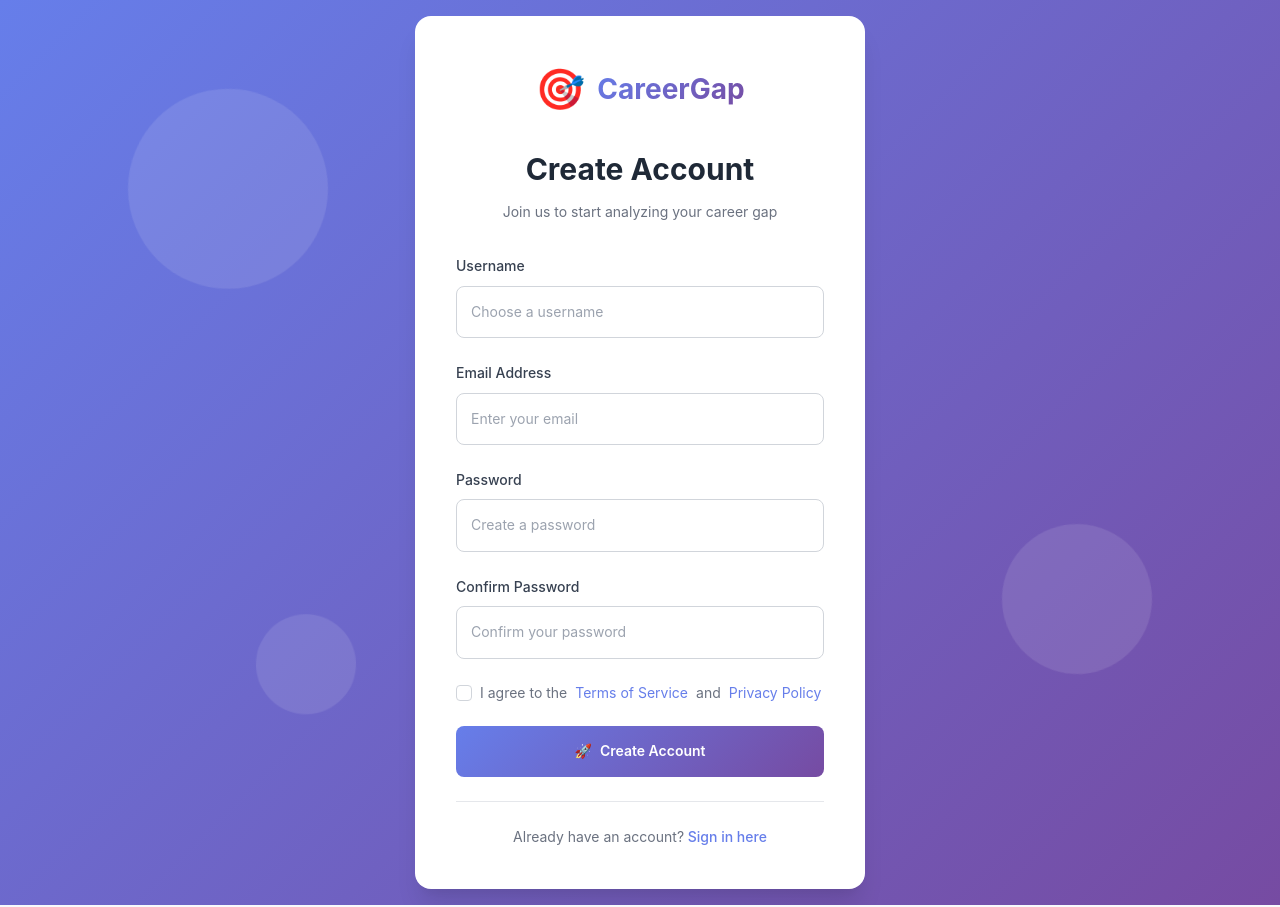
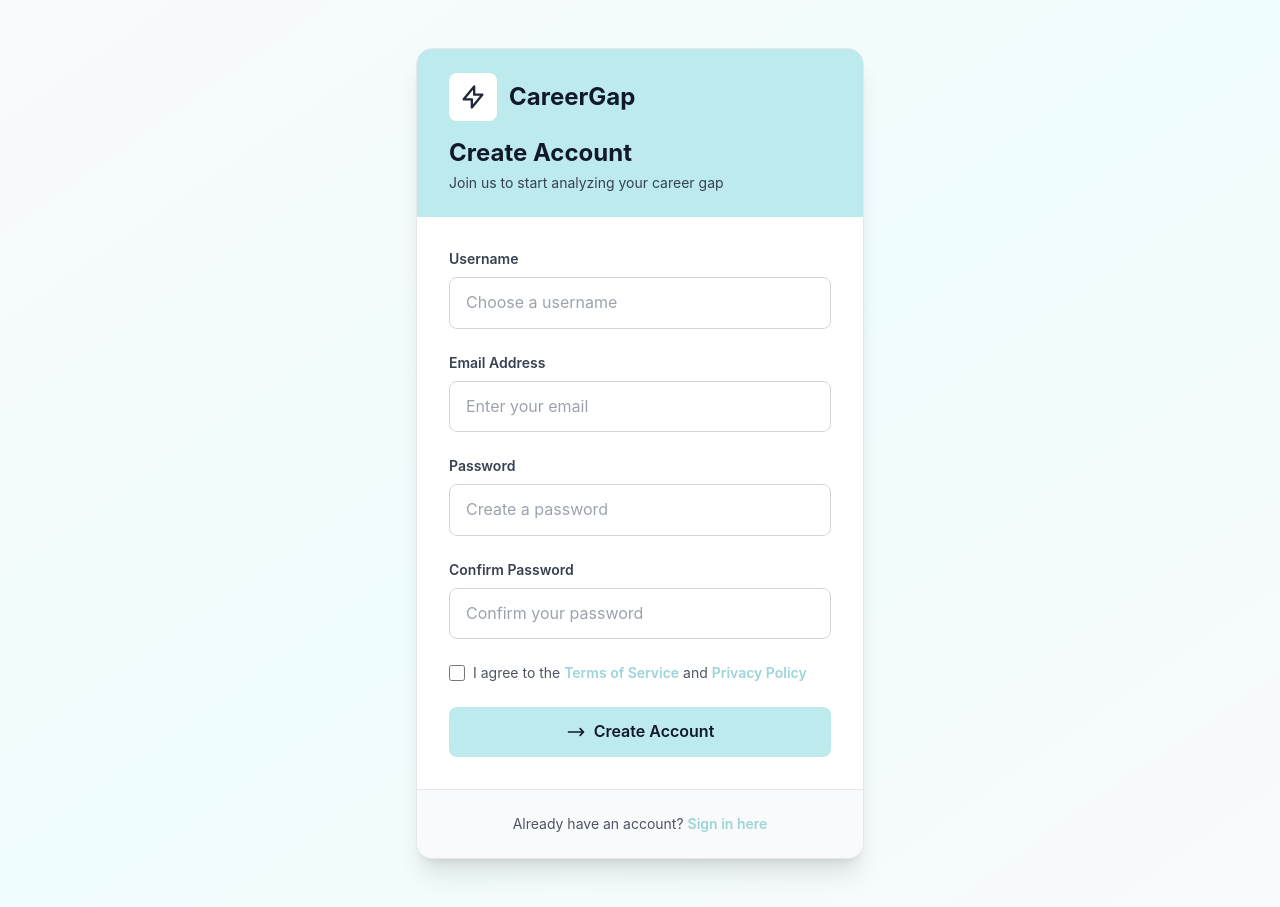
Before and after one commit to mauryamithilesh2/Ai-career-gap, a React (Create React App) app in the folder frontend/: page /register in a window 1280 px wide. Built offline with nearby package versions, Linux system fonts and the light colour scheme.

Commit message:
add css to  register

```diff
--- a/frontend/src/components/Register.js
+++ b/frontend/src/components/Register.js
@@ -1,7 +1,6 @@
 import React, { useState } from "react";
 import { useNavigate, Link } from "react-router-dom";
 import { authAPI } from "../api/api";
-import "./Register.css";
 
 function Register() {
     const [formData, setFormData] = useState({
@@ -46,13 +45,9 @@ function Register() {
     const handleRegister = async (e) => {
         e.preventDefault();
         setError('');
-
-        if (!validateForm()) {
-            return;
-        }
+        if (!validateForm()) return;
 
         setLoading(true);
-
         try {
             await authAPI.register({
                 username: formData.username,
@@ -61,65 +56,107 @@ function Register() {
                 password_confirm: formData.confirmPassword
             });
             setSuccess(true);
-            setTimeout(() => {
-                navigate('/login');
-            }, 2000);
+            setTimeout(() => navigate('/login'), 2000);
         } catch (err) {
-            // setError(err.response?.data?.detail || err.response?.data?.message || 'Registration failed. Please try again.');
             const data = err.response?.data;
-
             if (data?.username) setError(data.username[0]);
             else if (data?.email) setError(data.email[0]);
             else if (data?.password) setError(data.password[0]);
             else if (data?.non_field_errors) setError(data.non_field_errors[0]);
             else if (typeof data === 'string') setError(data);
             else setError('Registration failed. Please try again.');
-
         } finally {
             setLoading(false);
         }
     };
 
+    // Success message card
     if (success) {
         return (
-            <div className="register-container">
-                <div className="register-card">
-                    <div className="success-message">
-                        <div className="success-icon">✅</div>
-                        <h2>Registration Successful!</h2>
-                        <p>Your account has been created successfully. Redirecting to login...</p>
-                    </div>
+            <div className="min-h-screen bg-gradient-to-br from-gray-50 via-primary-50 to-gray-50 flex items-center justify-center px-4 py-12">
+                <div className="bg-white rounded-2xl shadow-xl border border-gray-200 w-full max-w-md px-8 py-10 text-center">
+                    <svg
+                        className="w-16 h-16 mx-auto text-green-500 mb-4"
+                        fill="none"
+                        stroke="currentColor"
+                        viewBox="0 0 24 24"
+                    >
+                        <path
+                            strokeLinecap="round"
+                            strokeLinejoin="round"
+                            strokeWidth={2}
+                            d="M5 13l4 4L19 7"
+                        />
+                    </svg>
+                    <h2 className="text-2xl font-bold text-gray-900">Registration Successful!</h2>
+                    <p className="text-sm text-gray-600 mt-2">
+                        Your account has been created successfully. Redirecting to login...
+                    </p>
                 </div>
             </div>
         );
     }
 
     return (
-        <div className="register-container">
-            <div className="register-card">
-                <div className="register-header">
-                    <div className="logo">
-                        <span className="logo-icon">🎯</span>
-                        <span className="logo-text">CareerGap</span>
+        <div className="min-h-screen bg-gradient-to-br from-gray-50 via-primary-50 to-gray-50 flex items-center justify-center px-4 py-12">
+            <div className="w-full max-w-md">
+                {/* Register Card */}
+                <div className="bg-white rounded-2xl shadow-xl border border-gray-200 overflow-hidden">
+                    {/* Header */}
+                    <div className="bg-primary-500 px-8 py-6">
+                        <div className="flex items-center space-x-3 mb-4">
+                            <div className="w-12 h-12 bg-white rounded-lg flex items-center justify-center">
+                                <svg
+                                    className="w-7 h-7 text-gray-800"
+                                    fill="none"
+                                    stroke="currentColor"
+                                    viewBox="0 0 24 24"
+                                >
+                                    <path
+                                        strokeLinecap="round"
+                                        strokeLinejoin="round"
+                                        strokeWidth={2}
+                                        d="M13 10V3L4 14h7v7l9-11h-7z"
+                                    />
+                                </svg>
                             </div>
-                    <h1 className="register-title">Create Account</h1>
-                    <p className="register-subtitle">Join us to start analyzing your career gap</p>
+                            <span className="text-2xl font-bold text-gray-900">CareerGap</span>
+                        </div>
+                        <h1 className="text-2xl font-bold text-gray-900">Create Account</h1>
+                        <p className="text-sm text-gray-700 mt-1">
+                            Join us to start analyzing your career gap
+                        </p>
                     </div>
 
-                <form onSubmit={handleRegister} className="register-form">
+                    {/* Form */}
+                    <form onSubmit={handleRegister} className="px-8 py-8 space-y-6">
                         {error && (
-                        <div className="error-message">
-                            <span className="error-icon">⚠️</span>
-                            {error}
+                            <div className="bg-red-50 border border-red-200 text-red-700 px-4 py-3 rounded-lg text-sm flex items-center space-x-2">
+                                <svg
+                                    className="w-5 h-5 flex-shrink-0"
+                                    fill="none"
+                                    stroke="currentColor"
+                                    viewBox="0 0 24 24"
+                                >
+                                    <path
+                                        strokeLinecap="round"
+                                        strokeLinejoin="round"
+                                        strokeWidth={2}
+                                        d="M12 8v4m0 4h.01M21 12a9 9 0 11-18 0 9 9 0 0118 0z"
+                                    />
+                                </svg>
+                                <span>{error}</span>
                             </div>
                         )}
 
-                    <div className="form-group">
-                        <label className="form-label">Username</label>
+                        <div>
+                            <label className="block text-sm font-semibold text-gray-700 mb-2">
+                                Username
+                            </label>
                             <input
                                 type="text"
                                 name="username"
-                            className="form-input"
+                                className="w-full px-4 py-3 border border-gray-300 rounded-lg focus:ring-2 focus:ring-primary-500 focus:border-primary-500 outline-none transition-all"
                                 placeholder="Choose a username"
                                 value={formData.username}
                                 onChange={handleChange}
@@ -127,12 +164,14 @@ function Register() {
                             />
                         </div>
 
-                    <div className="form-group">
-                        <label className="form-label">Email Address</label>
+                        <div>
+                            <label className="block text-sm font-semibold text-gray-700 mb-2">
+                                Email Address
+                            </label>
                             <input
                                 type="email"
                                 name="email"
-                            className="form-input"
+                                className="w-full px-4 py-3 border border-gray-300 rounded-lg focus:ring-2 focus:ring-primary-500 focus:border-primary-500 outline-none transition-all"
                                 placeholder="Enter your email"
                                 value={formData.email}
                                 onChange={handleChange}
@@ -140,12 +179,14 @@ function Register() {
                             />
                         </div>
 
-                    <div className="form-group">
-                        <label className="form-label">Password</label>
+                        <div>
+                            <label className="block text-sm font-semibold text-gray-700 mb-2">
+                                Password
+                            </label>
                             <input
                                 type="password"
                                 name="password"
-                            className="form-input"
+                                className="w-full px-4 py-3 border border-gray-300 rounded-lg focus:ring-2 focus:ring-primary-500 focus:border-primary-500 outline-none transition-all"
                                 placeholder="Create a password"
                                 value={formData.password}
                                 onChange={handleChange}
@@ -153,12 +194,14 @@ function Register() {
                             />
                         </div>
 
-                    <div className="form-group">
-                        <label className="form-label">Confirm Password</label>
+                        <div>
+                            <label className="block text-sm font-semibold text-gray-700 mb-2">
+                                Confirm Password
+                            </label>
                             <input
                                 type="password"
                                 name="confirmPassword"
-                            className="form-input"
+                                className="w-full px-4 py-3 border border-gray-300 rounded-lg focus:ring-2 focus:ring-primary-500 focus:border-primary-500 outline-none transition-all"
                                 placeholder="Confirm your password"
                                 value={formData.confirmPassword}
                                 onChange={handleChange}
@@ -166,51 +209,93 @@ function Register() {
                             />
                         </div>
 
-                    <div className="form-options">
-                        <label className="checkbox-label">
-                            <input type="checkbox" required />
-                            <span className="checkmark"></span>
-                            I agree to the <Link to="/terms" className="terms-link">Terms of Service</Link> and <Link to="/privacy" className="terms-link">Privacy Policy</Link>
+                        <div className="flex items-start">
+                            <label className="flex items-center space-x-2 text-sm text-gray-600">
+                                <input
+                                    type="checkbox"
+                                    required
+                                    className="w-4 h-4 text-primary-500 border-gray-300 rounded focus:ring-primary-500"
+                                />
+                                <span>
+                                    I agree to the{" "}
+                                    <Link to="/terms" className="text-primary-600 hover:text-primary-700 font-semibold">
+                                        Terms of Service
+                                    </Link>{" "}
+                                    and{" "}
+                                    <Link to="/privacy" className="text-primary-600 hover:text-primary-700 font-semibold">
+                                        Privacy Policy
+                                    </Link>
+                                </span>
                             </label>
                         </div>
 
                         <button
                             type="submit"
-                        className={`btn btn-primary register-btn ${loading ? 'loading' : ''}`}
                             disabled={loading}
+                            className={`w-full bg-primary-500 hover:bg-primary-600 text-gray-900 font-semibold py-3 px-4 rounded-lg transition-all duration-200 flex items-center justify-center space-x-2 ${
+                                loading ? 'opacity-50 cursor-not-allowed' : 'hover:shadow-lg'
+                            }`}
                         >
                             {loading ? (
                                 <>
-                                <div className="spinner"></div>
-                                Creating Account...
+                                    <svg
+                                        className="animate-spin h-5 w-5 text-gray-900"
+                                        fill="none"
+                                        viewBox="0 0 24 24"
+                                    >
+                                        <circle
+                                            className="opacity-25"
+                                            cx="12"
+                                            cy="12"
+                                            r="10"
+                                            stroke="currentColor"
+                                            strokeWidth="4"
+                                        ></circle>
+                                        <path
+                                            className="opacity-75"
+                                            fill="currentColor"
+                                            d="M4 12a8 8 0 018-8V0C5.373 0 0 5.373 0 12h4zm2 5.291A7.962 7.962 0 014 12H0c0 3.042 1.135 5.824 3 7.938l3-2.647z"
+                                        ></path>
+                                    </svg>
+                                    <span>Creating Account...</span>
                                 </>
                             ) : (
                                 <>
-                                <span>🚀</span>
-                                Create Account
+                                    <svg
+                                        className="w-5 h-5"
+                                        fill="none"
+                                        stroke="currentColor"
+                                        viewBox="0 0 24 24"
+                                    >
+                                        <path
+                                            strokeLinecap="round"
+                                            strokeLinejoin="round"
+                                            strokeWidth={2}
+                                            d="M17 8l4 4m0 0l-4 4m4-4H3"
+                                        />
+                                    </svg>
+                                    <span>Create Account</span>
                                 </>
                             )}
                         </button>
                     </form>
 
-                <div className="register-footer">
-                    <p className="login-text">
-                        Already have an account?
-                        <Link to="/login" className="login-link"> Sign in here</Link>
+                    {/* Footer */}
+                    <div className="px-8 py-6 bg-gray-50 border-t border-gray-200">
+                        <p className="text-center text-sm text-gray-600">
+                            Already have an account?{" "}
+                            <Link
+                                to="/login"
+                                className="font-semibold text-primary-600 hover:text-primary-700"
+                            >
+                                Sign in here
+                            </Link>
                         </p>
                     </div>
-            </div>
-
-            <div className="register-background">
-                <div className="background-shapes">
-                    <div className="shape shape-1"></div>
-                    <div className="shape shape-2"></div>
-                    <div className="shape shape-3"></div>
                 </div>
             </div>
         </div>
     );
 }
 
-
 export default Register;
```
Lines whose indentation alone changed are shown as unchanged.
